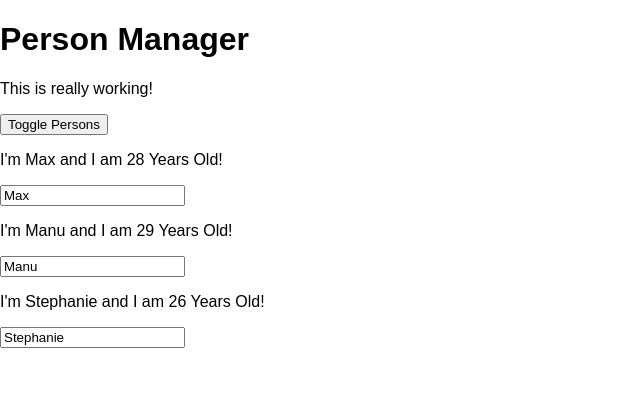
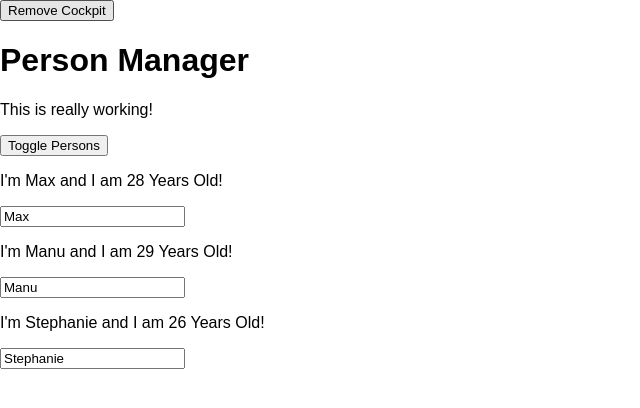
Before and after one commit to thejasvi-ks/react-code-snippets, a React app: page / in a window 1280 px wide. Both pictures are taken after a click on the button "Toggle Persons". Shown: the top 408 px of the page, without its empty margins (0-640 px from the left). Built offline with nearby package versions, Linux system fonts and the light colour scheme.

Commit message:
Intermediate Changes

```diff
--- a/src/components/Cockpit/Cockpit.js
+++ b/src/components/Cockpit/Cockpit.js
@@ -1,16 +1,30 @@
-import React from "react";
+import React, { useEffect } from "react";
 import classes from "./Cockpit.css";
 
 const cockpit = (props) => {
+
+    useEffect(() => {
+        console.log('[Cockpit.js] useEffect');
+        //HTTP Request.
+        setTimeout(() => {
+            alert('saved data to cloud.');
+        }, 1000);
+
+        return () => {
+            console.log('[Cockpit.js] cleanup work in useEffect');
+        };
+
+    }, []);
+
   const assignedClasses = [];
   let btnClass = "";
   if (props.showPersons) {
     btnClass = classes.Red;
   }
-  if (props.persons.length <= 2) {
+  if (props.personsLength <= 2) {
     assignedClasses.push(classes.red); // classes will be red.
   }
-  if (props.persons.length <= 1) {
+  if (props.personsLength <= 1) {
     assignedClasses.push(classes.bold); // classes will be bold
   }
 
@@ -28,4 +42,4 @@ const cockpit = (props) => {
   );
 };
 
-export default cockpit;
+export default React.memo(cockpit);
--- a/src/components/Persons/Person/Person.js
+++ b/src/components/Persons/Person/Person.js
@@ -1,17 +1,26 @@
-import React, { Component } from 'react';
-import classes from './Person.css';
+import React, { Component, Fragment } from "react";
+import classes from "./Person.css";
+import Aux from "../../../hoc/Auxiliary";
 
-const person = ( props ) => {
-    console.log('[Person.js] rendering...')
+class Person extends Component {
+  render() {
+    console.log("[Person.js] rendering...");
     return (
-      <div className={classes.Person}>
-        <p onClick = {props.click} >
-          I'm {props.name} and I am {props.age} Years Old!
+      // <Aux>
+      <Fragment>
+        <p onClick={this.props.click}>
+          I'm {this.props.name} and I am {this.props.age} Years Old!
         </p>
-        <p>{props.children}</p>
-        <input type="text" onChange= { props.changed } value= { props.name }/>
-        </div>
+        <p key="i2">{this.props.children}</p>
+        <input
+          type="text"
+          onChange={this.props.changed}
+          value={this.props.name}
+        />
+      {/* // </Aux> */}
+      </Fragment>
     );
-};
+  }
+}
 
-export default person;
+export default Person;
--- a/src/components/Persons/Persons.js
+++ b/src/components/Persons/Persons.js
@@ -1,19 +1,52 @@
-import React from "react";
+import React, { PureComponent } from "react";
 import Person from "./Person/Person";
 
-const persons = (props) => {
+class Persons extends PureComponent {
+  //   static getDerivedStateFromProps(props, state) {
+  //     console.log("[Persons.js] getDerivedStateFromprops");
+  //     return state;
+  //   }
+
+//   shouldComponentUpdate(nextProps, nextState) {
+//     console.log("[Persons.js] shouldComponentUpdate");
+//     if (
+//       nextProps.persons !== this.props.persons ||
+//       nextProps.changed !== this.props.changed ||
+//       nextProps.clicked !== this.props.clicked
+//     ) {
+//       return true;
+//     }
+//     return false;
+//   }
+
+  getSnapshotBeforeUpdate(prevProps, prevState) {
+    console.log("[Perosns.js] getSnapShotBeforeUpdate");
+    return { message: "Snapshot!" };
+  }
+
+  componentDidUpdate(prevProps, prevState, snapShot) {
+    console.log("[Perosns.js] componentDidUpdate");
+    console.log("Snapshot is ", snapShot);
+  }
+
+  componentWillUnmount() {
+    console.log("[Persons.js] componentWillUnmount");
+  }
+
+  render() {
     console.log("[Persons.js] rendering....");
-  return props.persons.map((person, index) => {
+    return this.props.persons.map((person, index) => {
       return (
         <Person
-        click={() => props.clicked(index)}
+          click={() => this.props.clicked(index)}
           name={person.name}
           age={person.age}
           key={person.id}
-        changed={(event) => props.changed(event, person.id)}
+          changed={(event) => this.props.changed(event, person.id)}
         />
       );
     });
-};
+  }
+}
 
-export default persons;
+export default Persons;
--- a/src/containers/App.js
+++ b/src/containers/App.js
@@ -17,6 +17,7 @@ class App extends Component {
     ],
     otherState: "some other value",
     showPersons: false,
+    showCockpit: true
   };
 
   static getDerivedStateFromProps(props, state){
@@ -26,6 +27,15 @@ class App extends Component {
 
   componentDidMount(){
     console.log('[App.js] componentDidMount.');
+  }
+
+  shouldComponentUpdate(nextProps, nextState) {
+    console.log('[App.js] shouldComponentUpdate');
+    return true;
+  }
+
+  componentDidUpdate(){
+    console.log('[App.js] componentDidUpdate');
   }
 
   nameChangedHandler = (event, id) => {
@@ -73,12 +83,17 @@ class App extends Component {
 
     return (
       <div className={classes.App}>
-        <Cockpit
-          title = { this.props.appTitle }
-          showPersons={this.state.showPersons}
-          persons={this.state.persons}
-          clicked = { this.togglePersonsHandler }
-        />
+        <button onClick={() => this.setState({ showCockpit: false })}>
+          Remove Cockpit
+        </button>
+        {this.state.showCockpit ? (
+          <Cockpit
+            title={this.props.appTitle}
+            showPersons={this.state.showPersons}
+            personsLength={this.state.persons.length}
+            clicked={this.togglePersonsHandler}
+          />
+        ) : null}
         {persons}
       </div>
     );
--- /dev/null
+++ b/src/hoc/Auxiliary.js
@@ -0,0 +1,3 @@
+const aux = props => props.children;
+
+export default aux;
```
Lines whose indentation alone changed are shown as unchanged.
